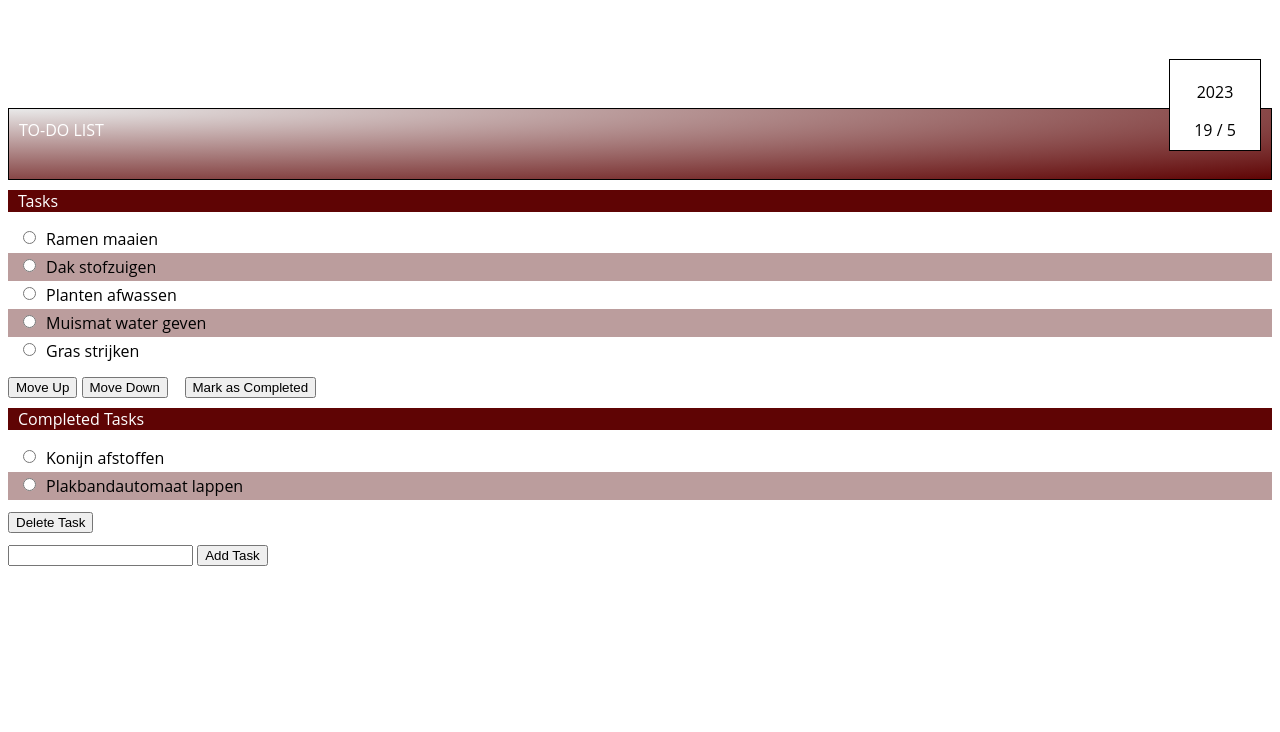
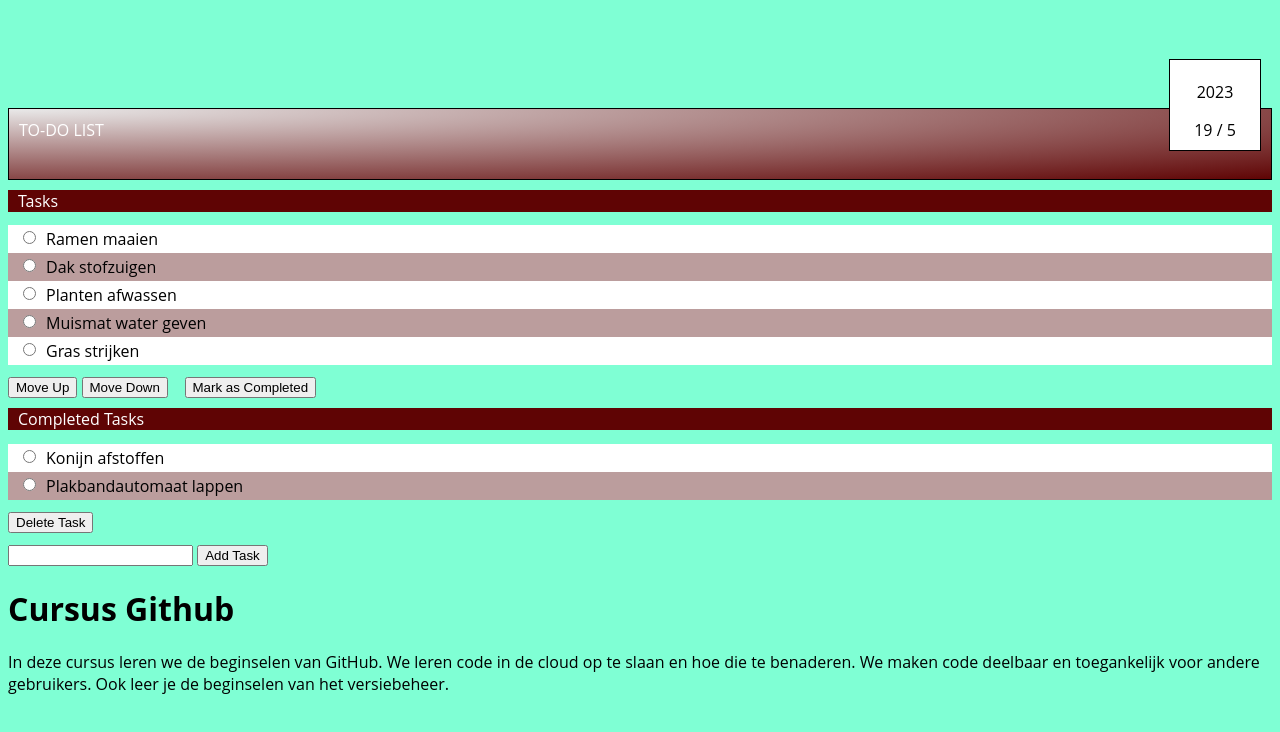
Before and after one commit to Hazelnootschuimtaart/OefenenMetGitHub, a plain HTML site: page index.html in a window 1280 px wide. Drawn offline with Linux system fonts and the light colour scheme.

Commit message:
Toevoeging tekst en wijziging achtergrondkleur

```diff
--- a/index.html
+++ b/index.html
@@ -25,7 +25,7 @@
             <button id="moveUp">Move Up</button>
             <button id="moveDown">Move Down</button>
             &nbsp;&nbsp;
-            <button id= "MarkComplete">Mark as Completed</button>
+            <button id="MarkComplete">Mark as Completed</button>
         </footer>
     </section>
 
@@ -42,5 +42,11 @@
         <input type="text" id="taskName" name="taskName">
         <button id="addTask">Add Task</button>
     </footer>
+    <p>
+    <h1>Cursus Github</h1>
+    In deze cursus leren we de beginselen van GitHub. We leren code in de cloud op te slaan en hoe die te benaderen. We
+    maken code deelbaar en toegankelijk voor andere gebruikers. Ook leer je de beginselen van het versiebeheer.
+    </p>
 </body>
+
 </html>
--- a/to-do.css
+++ b/to-do.css
@@ -2,6 +2,7 @@ body {
     font-family: 'Open Sans', Arial, Helvetica, sans-serif;
     align-content: center;
     padding-top: 100px;
+    background-color: aquamarine;
 }
 
 h2 {
@@ -39,7 +40,7 @@ footer {
     color: black;
 }
 
-.taskItem.colored{
+.taskItem.colored {
     background: #BB9D9D;
 }
 
@@ -60,4 +61,4 @@ input[type="radio"] {
     margin-right: 10px;
     background: black;
     float: left;
-  }
+}
```
